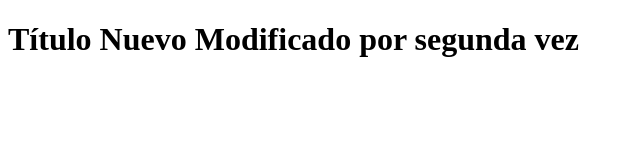
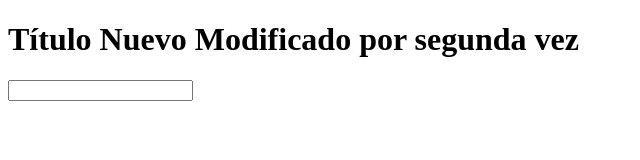
Before and after one commit to vcanoramos83/proyecto-git, a plain HTML site: page index.html in a window 1280 px wide. Shown: the whole page, without its empty margins (0-640 px from the left). Drawn offline with Linux system fonts and the light colour scheme.

Commit message:
Se agrego  un input dentro de un formulario.

```diff
--- a/index.html
+++ b/index.html
@@ -7,5 +7,9 @@
 </head>
 <body>
     <h1>Título Nuevo Modificado por segunda vez</h1>
+    <form action="#" method="post">
+        <input type="text">
+
+    </form>
 </body>
 </html>
```
